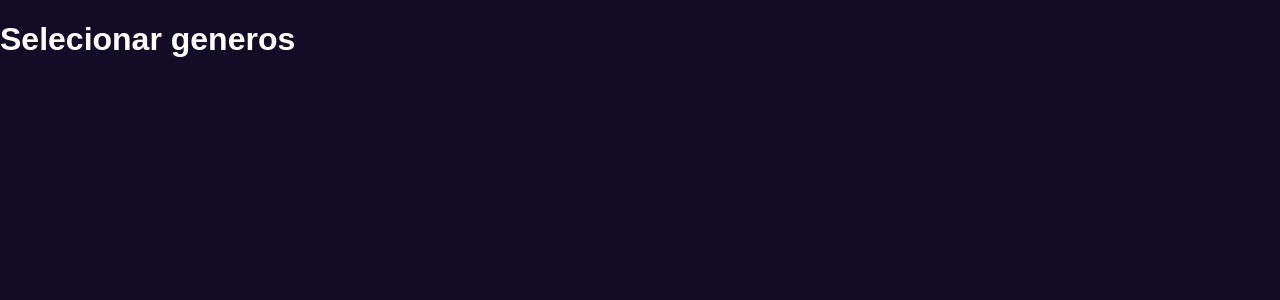
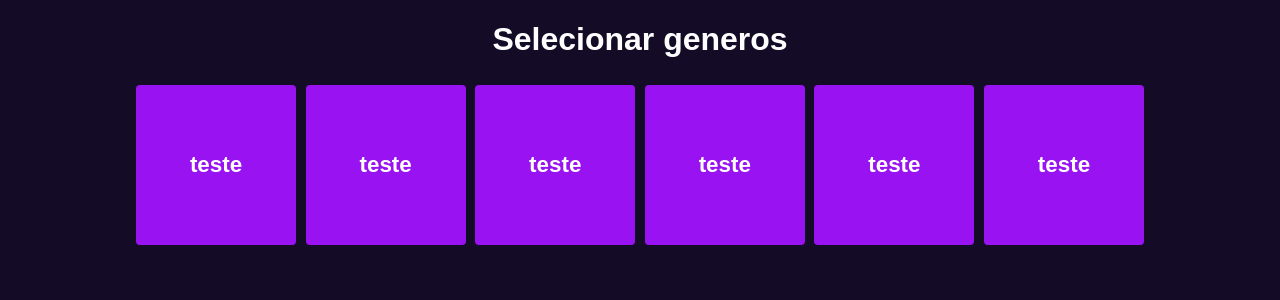
Before and after one commit to LeoGonzaga/movie-recommendation, a Next.js app: page / in a window 1280 px wide. Shown: the top 300 px of the page. Built offline with nearby package versions, Linux system fonts and the light colour scheme.

Commit message:
feature: creating generic containers with styled

```diff
--- a/pages/index.tsx
+++ b/pages/index.tsx
@@ -1,11 +1,19 @@
-import type { NextPage } from 'next'
+import type { NextPage } from "next";
+import Chip from "../src/Components/Chip";
+import { FlexContent, Row } from "../styles/UI";
 
 const Home: NextPage = () => {
+  const array = [1, 1, 1, 1, 1, 1];
   return (
-   <div>
-     <h1>Selecionar generos</h1>
-    </div>
-  )
-}
+    <FlexContent direction="column" align="center">
+      <h1>Selecionar generos</h1>
+      <FlexContent justify="center">
+        {array.map((element, index) => (
+          <Chip name="teste" key={index} />
+        ))}
+      </FlexContent>
+    </FlexContent>
+  );
+};
 
-export default Home
+export default Home;
--- /dev/null
+++ b/src/Components/Chip/index.tsx
@@ -0,0 +1,12 @@
+import React from "react";
+import { Container } from "./styles";
+
+type ChipProps = {
+  name: string;
+};
+
+const Chip: React.FC<ChipProps> = ({ name }) => {
+  return <Container>{name}</Container>;
+};
+
+export default Chip;
--- /dev/null
+++ b/src/Components/Chip/styles.ts
@@ -0,0 +1,19 @@
+import styled from "styled-components";
+
+export const Container = styled.div`
+  width: 10rem;
+  height: 10rem;
+  margin: 0.3rem;
+  border-radius: 4px;
+  background-color: ${({ theme }) => theme.primary};
+
+  display: flex;
+  justify-content: center;
+  align-items: center;
+  font-weight: bold;
+  font-size: 1.4rem;
+
+  &:hover {
+    opacity: 0.8;
+  }
+`;
--- /dev/null
+++ b/styles/UI/index.tsx
@@ -0,0 +1,24 @@
+import styled from "styled-components";
+
+type FlexContentProps = {
+  direction?: string;
+  align?: string;
+  justify?: string;
+};
+export const FlexContent = styled.div<FlexContentProps>`
+  display: flex;
+  flex-direction: ${(props) => props.direction};
+  align-items: ${(props) => props.align};
+  justify-content: ${(props) => props.justify};
+  flex-wrap: wrap;
+`;
+
+type RowProps = {
+  width?: number;
+  height?: number;
+};
+export const Row = styled.div<RowProps>`
+  width: ${(props) => props.width};
+  height: ${(props) => props.height};
+  background-color: green;
+`;
```
